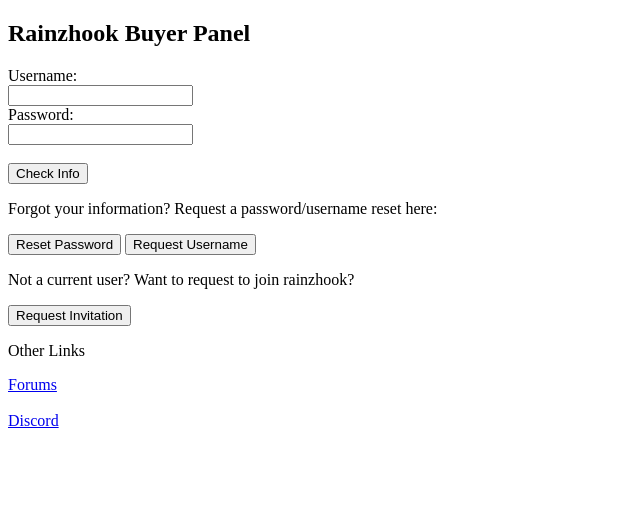
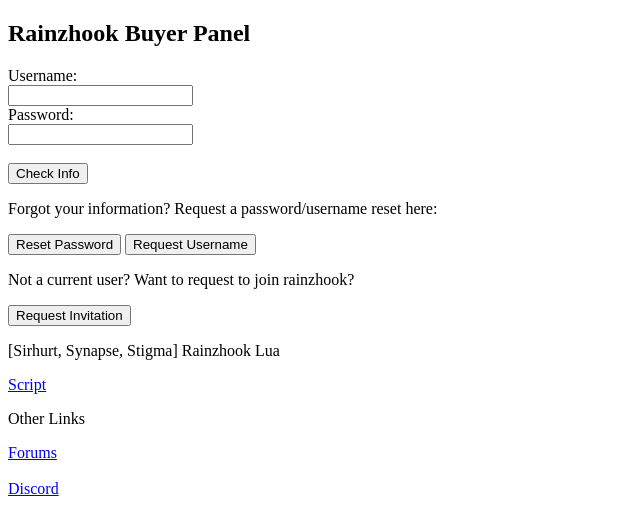
Before and after one commit to 3dsgirl09/rainhub, a plain HTML site: page index.html in a window 1280 px wide. Shown: the whole page, without its empty margins (0-640 px from the left). Drawn offline with Linux system fonts and the light colour scheme.

Commit message:
Update index.html

```diff
--- a/index.html
+++ b/index.html
@@ -24,6 +24,9 @@
   <input type="submit" value="Request Invitation">
 </form>
 
+<p>[Sirhurt, Synapse, Stigma] Rainzhook Lua</p>
+<a href="https://rainhub.host/loadstring">Script</a>
+
 <p>Other Links</p>
 <a href="https://rainhub.host/forums">Forums</a>
 <br>
```
